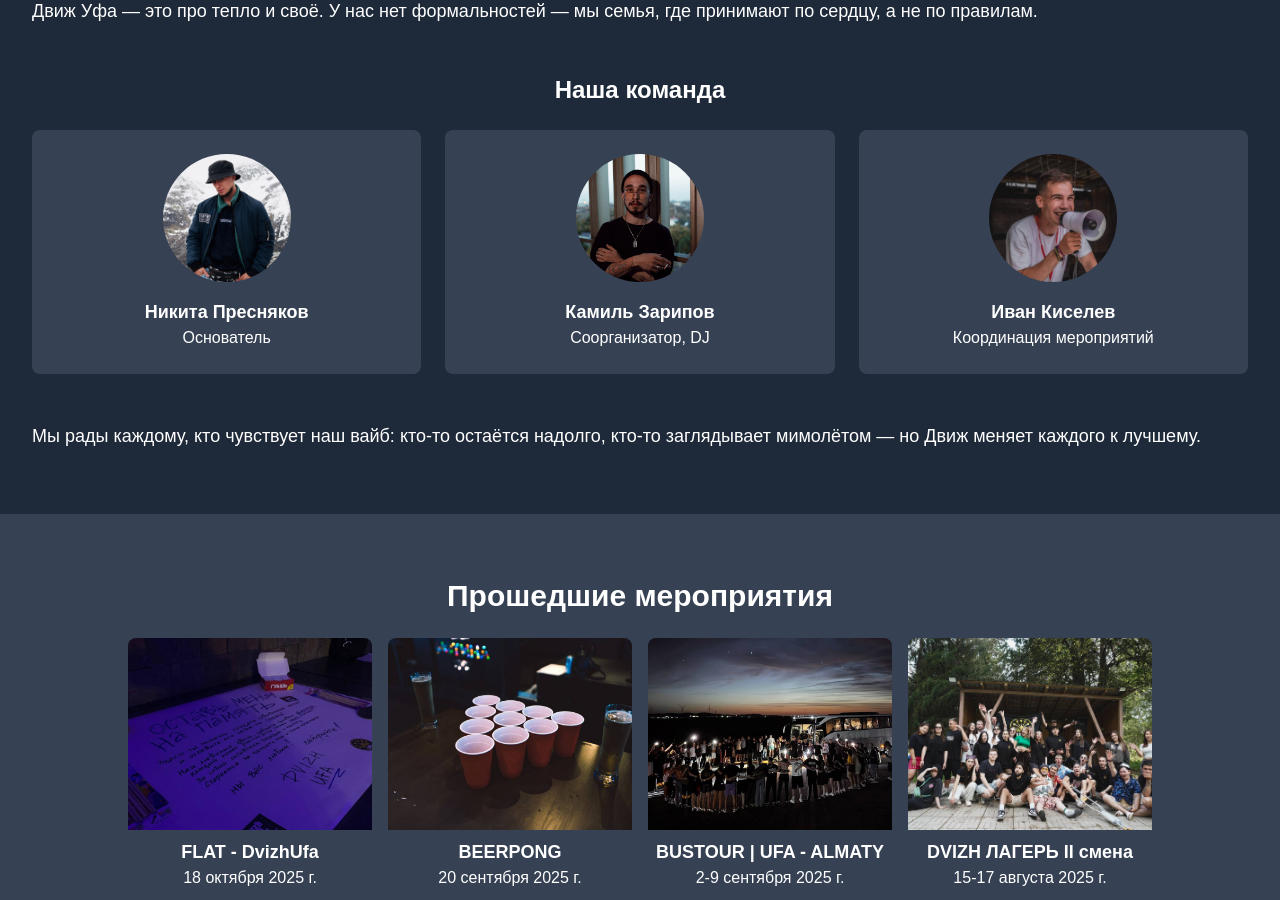
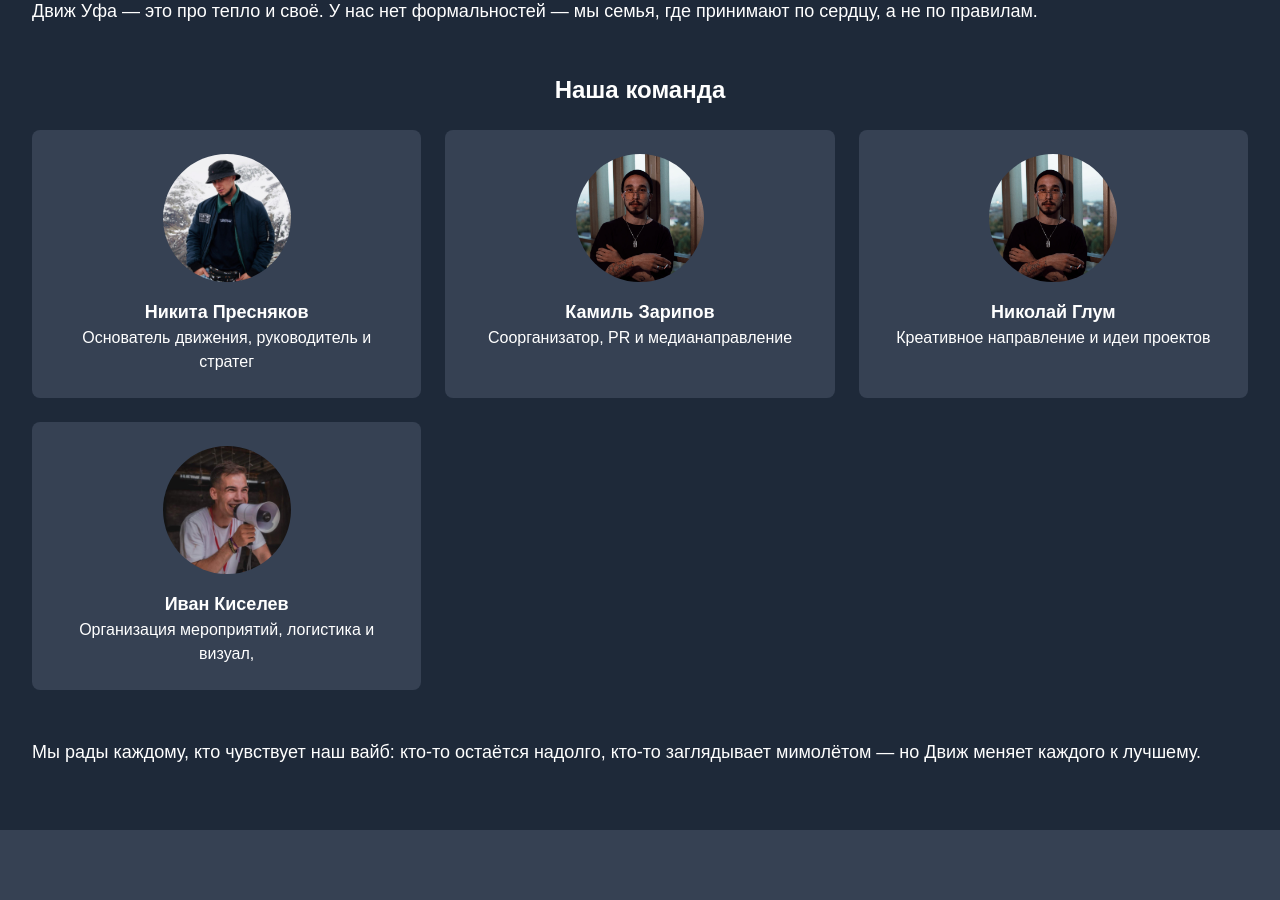
Before and after one commit to NGng166/dvizhu-site, a Next.js app: page / in a window 1280 px wide. Shown: the part 2680-3580 px from the top of the page. Built offline with nearby package versions, Linux system fonts and the light colour scheme.

Commit message:
Update WhoWeAre.tsx

```diff
--- a/app/components/WhoWeAre.tsx
+++ b/app/components/WhoWeAre.tsx
@@ -53,9 +53,10 @@ export default function WhoWeAre() {
 
         <div className="grid gap-6 sm:grid-cols-2 lg:grid-cols-3 mb-12">
           {[
-            { name: "Никита Пресняков", role: "Основатель", img: "/nikita.jpg" },
-            { name: "Камиль Зарипов", role: "Соорганизатор, DJ", img: "/kamil.jpg" },
-            { name: "Иван Киселев", role: "Координация мероприятий", img: "/ivan.jpg" },
+            { name: "Никита Пресняков", role: "Основатель движения, руководитель и стратег", img: "/nikita.jpg" },
+            { name: "Камиль Зарипов", role: "Соорганизатор, PR и медианаправление", img: "/kamil.jpg" },
+            { name: "Николай Глум", role: "Креативное направление и идеи проектов", img: "/kamil.jpg" },
+            { name: "Иван Киселев", role: "Организация мероприятий, логистика и визуал, ", img: "/ivan.jpg" },
           ].map((p) => (
             <div key={p.name} className="bg-gray-700 p-6 rounded-lg text-center">
               <img
```
